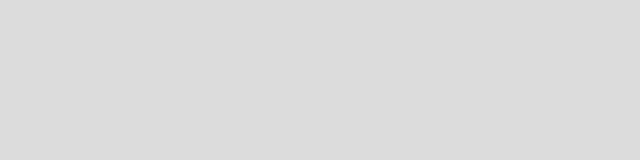
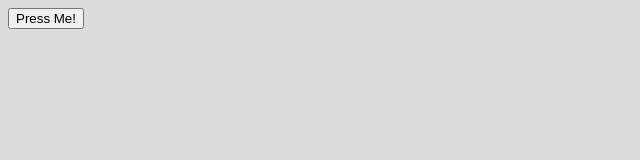
Before and after one commit to BenJarrett/event-listeners1, a plain HTML site: page index.html in a window 1280 px wide. Shown: the whole page, without its empty margins (0-640 px from the left). Drawn offline with Linux system fonts and the light colour scheme.

Commit message:
tested selectors

```diff
--- a/index.html
+++ b/index.html
@@ -9,6 +9,10 @@
 </head>
 
 <body>
+  <button id="buttonBaby"> Press Me!</button>
+
+
+
 
   <script src="main.js"></script>
 </body>
```
Also changed, not shown: main.js (+7 -1 lines).
